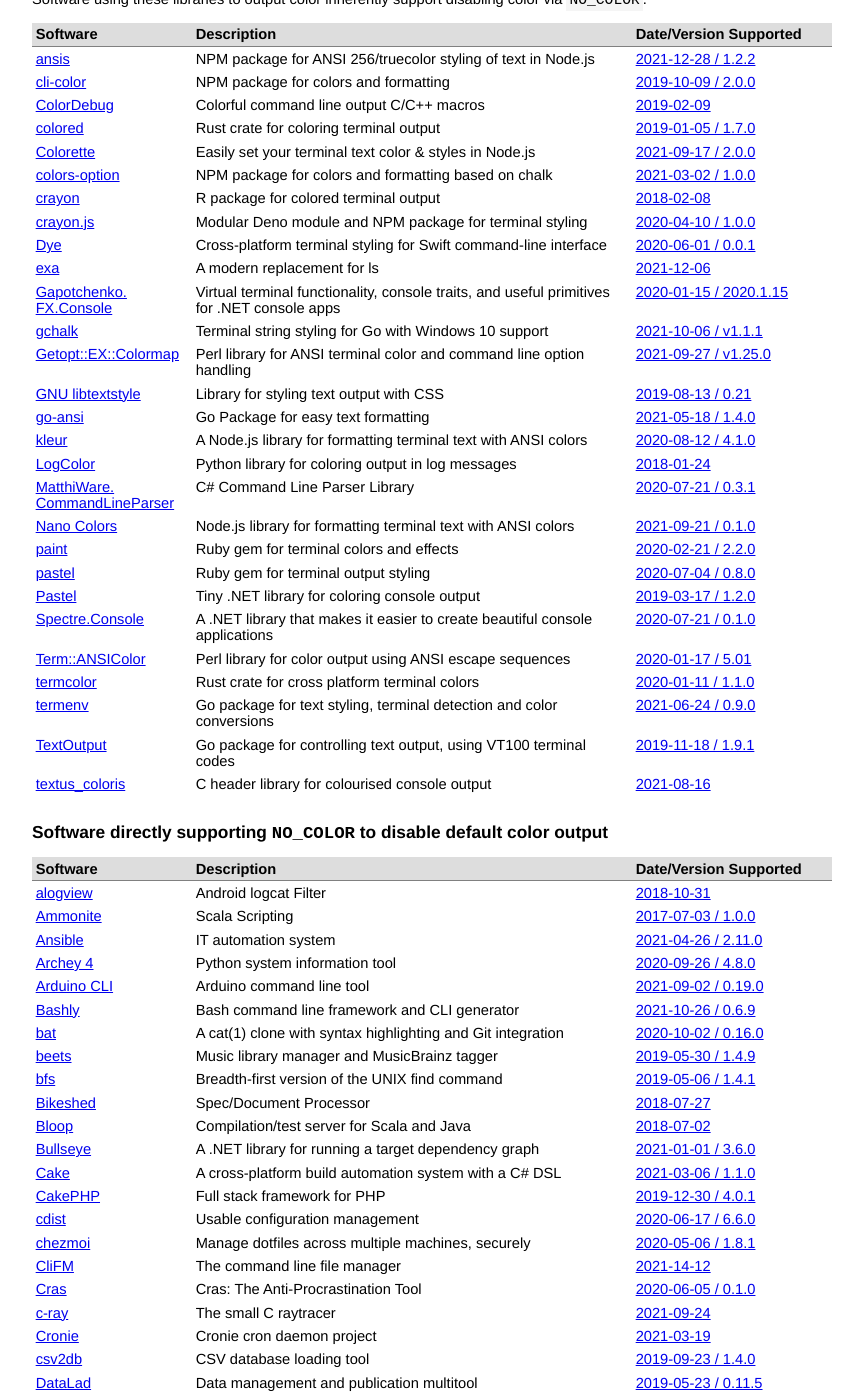
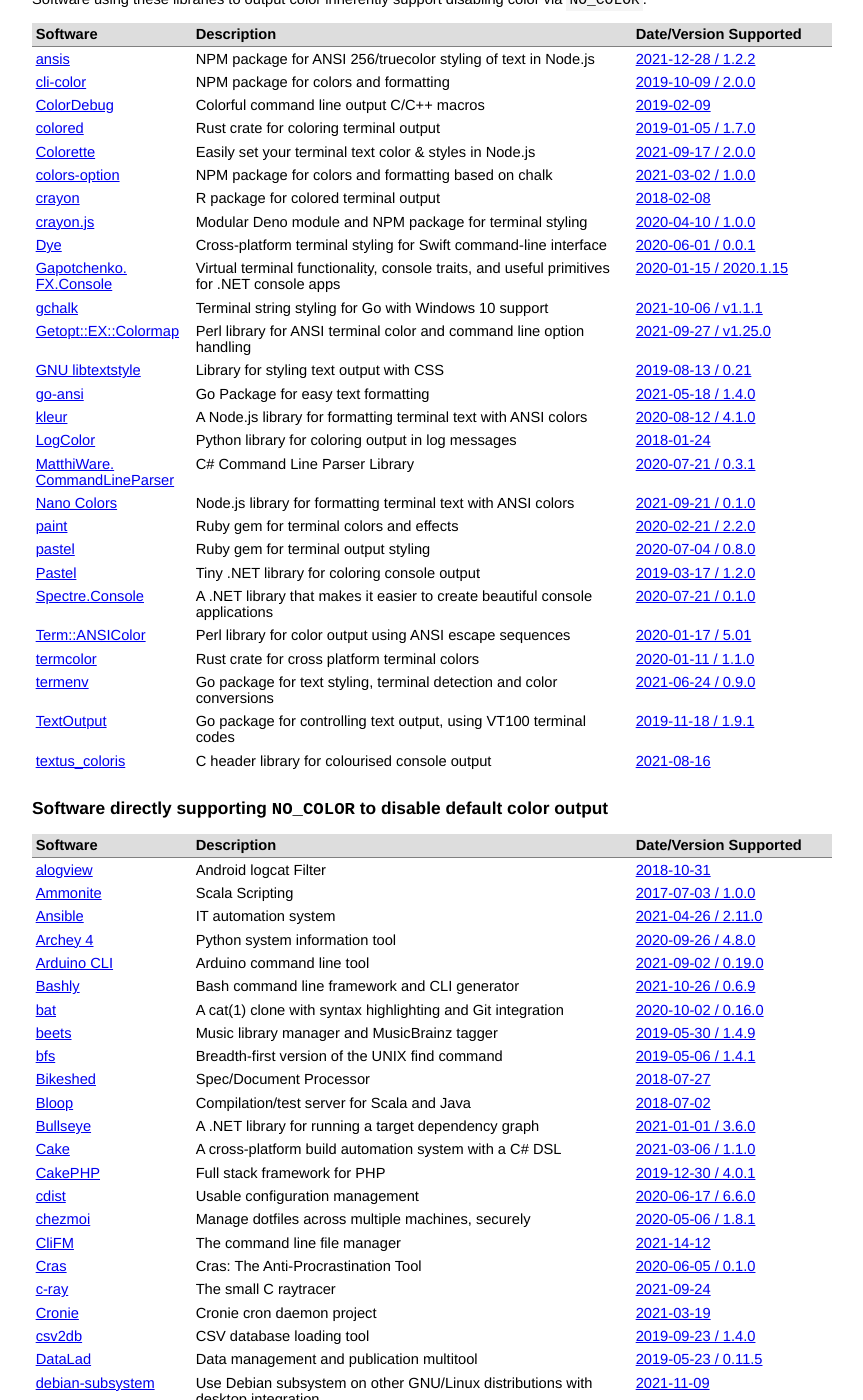
Before and after one commit to jcs/no_color, a Jekyll site: the page built from index.md, in a window 1280 px wide and 1400 px high, scrolled down 761 px. Shown: the whole window, without its empty margins (208-1071 px from the left). Built offline with Jekyll 4.4.1, drawn with Linux system fonts in a browser that asks for light colours; our own code applies the rules of GitHub Pages for plain Markdown files; some of the changed text lies outside the part shown.

Commit message:
Move exa to software section

```diff
--- a/index.md
+++ b/index.md
@@ -74,7 +74,6 @@ color via `NO_COLOR`.
 | [crayon](https://github.com/r-lib/crayon) | R package for colored terminal output | [2018-02-08](https://github.com/r-lib/crayon/commit/700800135d04408bf1c99426b3fec9a4073b8a97) |
 | [crayon.js](https://github.com/crayon-js/crayon) | Modular Deno module and NPM package for terminal styling | [2020-04-10 / 1.0.0](https://github.com/crayon-js/crayon/commit/c7f8b1c4a1acecd93592bd330c04da70c0dc7051) |
 | [Dye](https://github.com/dduan/Dye) | Cross-platform terminal styling for Swift command-line interface | [2020-06-01 / 0.0.1](https://github.com/dduan/Dye/releases/tag/0.0.1) |
-| [exa](https://github.com/ogham/exa) | A modern replacement for ls | [2021-12-06](https://github.com/ogham/exa/commit/7c957f95b328aabe75f7494633dae5893d4ed3d1) |
 | [Gapotchenko. FX.Console](https://github.com/gapotchenko/Gapotchenko.FX/tree/master/Source/Gapotchenko.FX.Console) | Virtual terminal functionality, console traits, and useful primitives for .NET console apps | [2020-01-15 / 2020.1.15](https://github.com/gapotchenko/Gapotchenko.FX/releases/tag/v2020.1.15) |
 | [gchalk](https://github.com/jwalton/gchalk) | Terminal string styling for Go with Windows 10 support | [2021-10-06 / v1.1.1](https://github.com/jwalton/gchalk/commit/f82cbdf7a0a48be8a91f9da03a253a7e47b5e40d) |
 | [Getopt::EX::Colormap](https://metacpan.org/release/Getopt-EX) | Perl library for ANSI terminal color and command line option handling | [2021-09-27 / v1.25.0](https://metacpan.org/changes/release/UTASHIRO/Getopt-EX-v1.25.0)
```
Also changed, not shown: other parts of index.md (+1 -0 lines).
